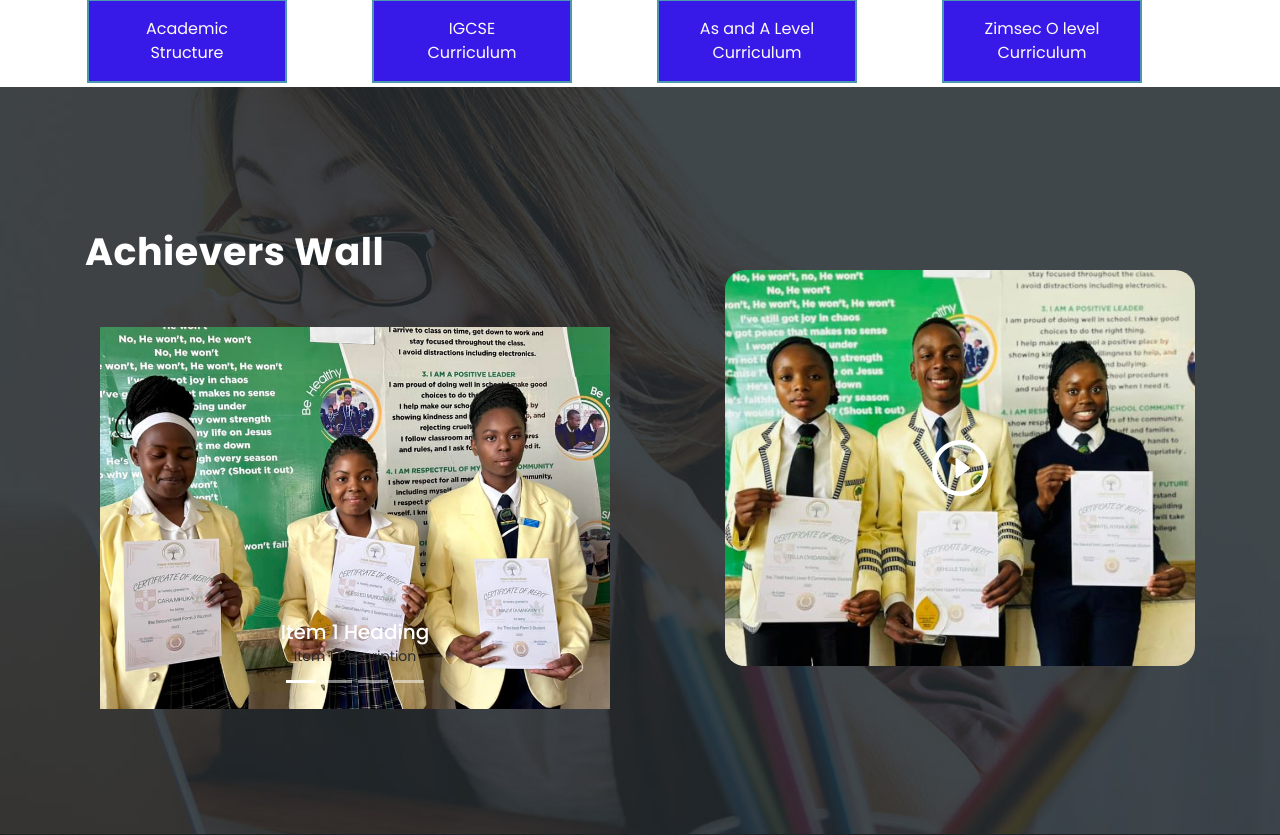
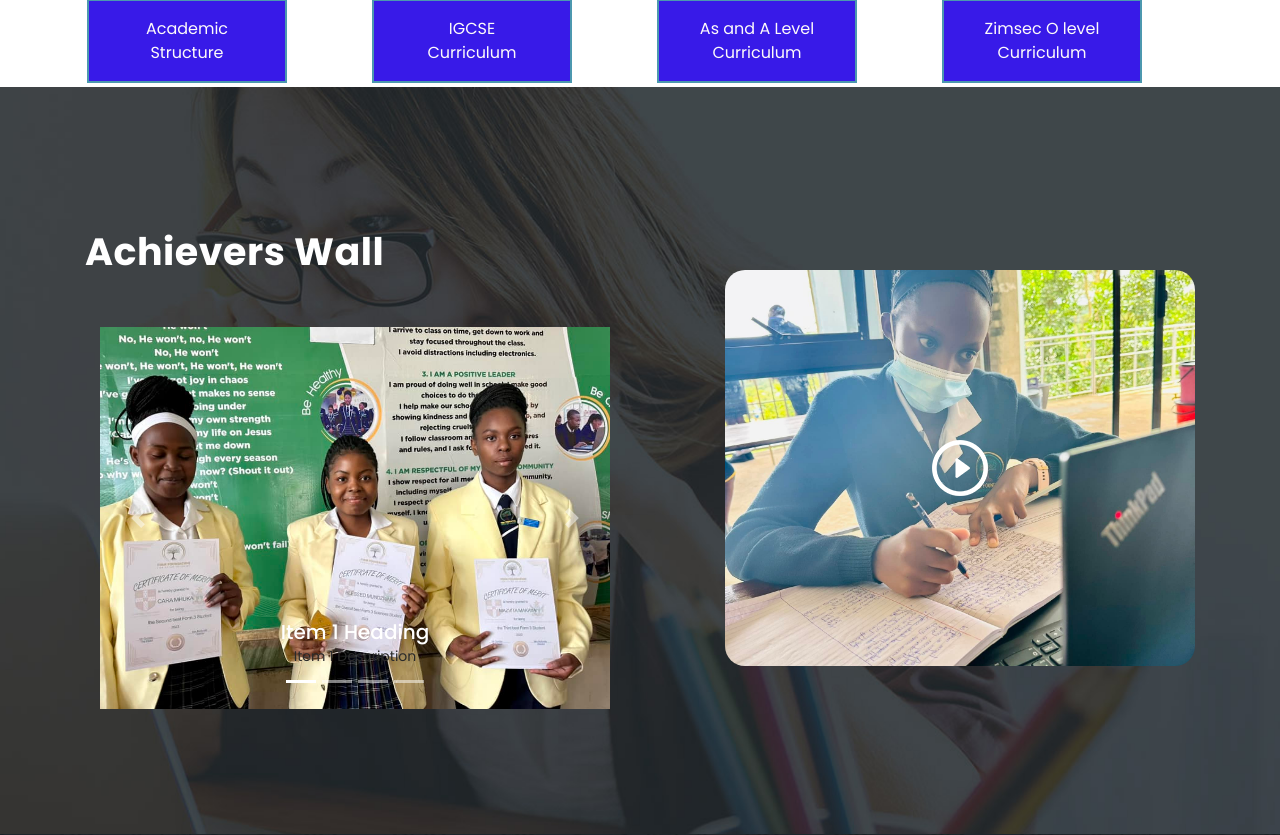
Before and after one commit to Joenny-stack/Joenny-stack.github.io, a PHP site: page /academics.html in a window 1280 px wide. Shown: the part 981-1816 px from the top of the page. Run offline with PHP 8.4, Linux system fonts and the light colour scheme.

Commit message:
academic

```diff
--- a/assets/css/templatemo-edu-meeting.css
+++ b/assets/css/templatemo-edu-meeting.css
@@ -1567,7 +1567,7 @@ section.academics h2 {
 section.academics .video {
   text-align: center;
   margin-left: 70px;
-  background-image: url(../images/price.jpg);
+  background-image: url(../images/ac11.jpg);
   background-repeat: no-repeat;
   background-position: center center;
   background-size: cover;
--- a/index.html
+++ b/index.html
@@ -128,7 +128,7 @@
               <div class="col-lg-12">
                 <div class="caption">
               <h2>Welcome to Firm Foundation Christian Academy</h2>
-	      <h6>Preparing Student for success in a changhing world</h6>
+	      <h6>Preparing Student for success in a changing world</h6>
               <p>Firm Foundation group of schools is a Private Christian College Located in Borrodale.</p>
               <div class="main-button-red">
                   <div class="scroll-to-section"><a href="#contact">Join Us Now!</a></div>
```
Also changed, not shown: assets/images/ac11.jpg (added).
